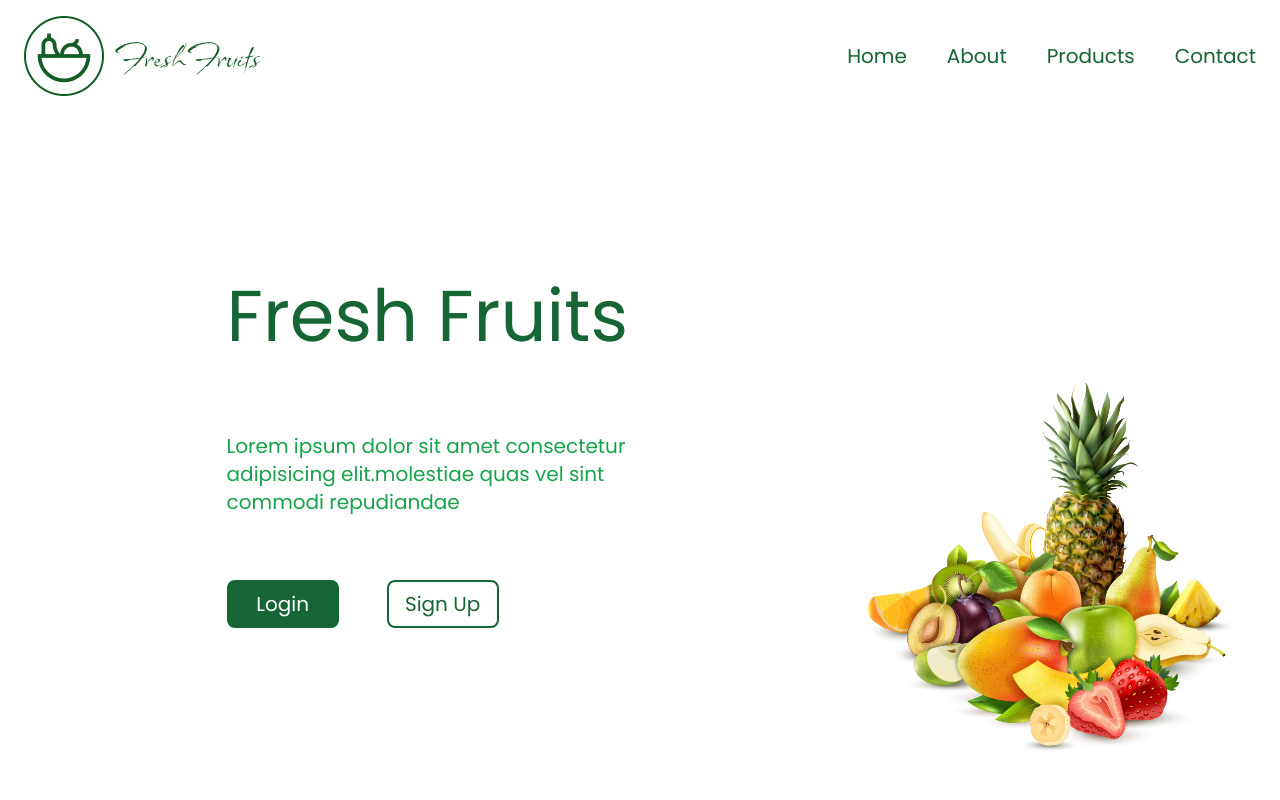
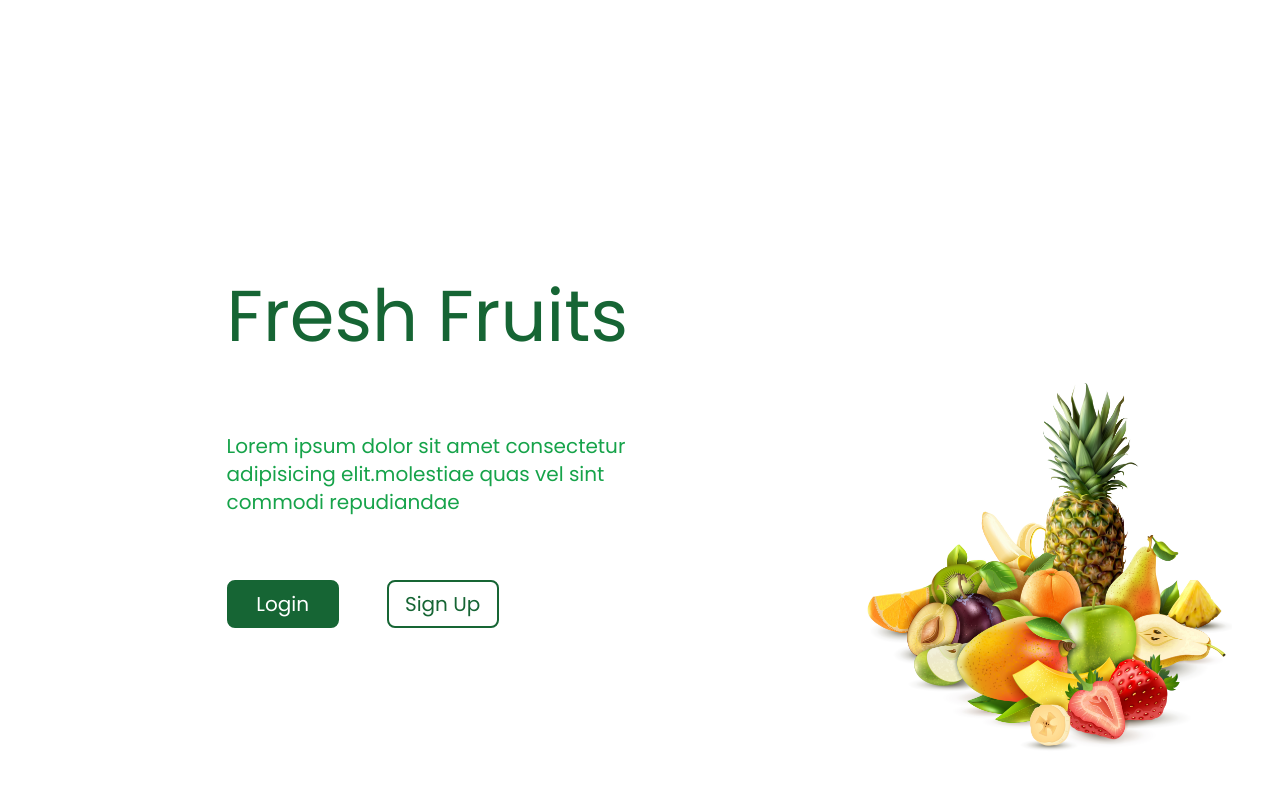
Before and after one commit to Sandun-Induranga/Fruit-Market, a React (Create React App) app in the folder Frontend/frontend/: page / in a window 1280 px wide. Shown: the top 800 px of the page. Built offline with nearby package versions, Linux system fonts and the light colour scheme.

Commit message:
Content Updated

```diff
--- a/Frontend/frontend/src/App.tsx
+++ b/Frontend/frontend/src/App.tsx
@@ -1,19 +1,11 @@
 import { Component } from "react";
-import Header from "./components/Header";
-import Home from "./components/Home";
-import About from "./components/About";
-import Products from "./components/Products";
-import Contact from "./components/Contact";
+import Content from "./components/Content";
 
 export default class App extends Component {
   render() {
     return (
       <div className="App">
-        <Header />
-        <Home />
-        <About />
-        <Products />
-        <Contact />
+        <Content />
       </div>
     );
   }
--- /dev/null
+++ b/Frontend/frontend/src/components/Content/Content.tsx
@@ -0,0 +1,12 @@
+import { Component } from "react";
+import Main from "../../pages/Main";
+
+export default class Content extends Component {
+  render() {
+    return (
+      <div>
+        <Main />
+      </div>
+    );
+  }
+}
--- /dev/null
+++ b/Frontend/frontend/src/components/Content/index.ts
@@ -0,0 +1 @@
+export {default} from "./Content";
```
